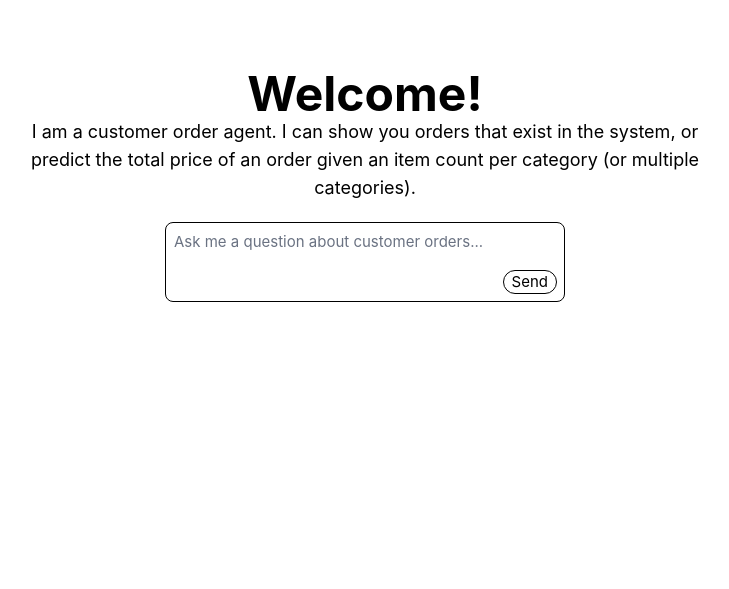
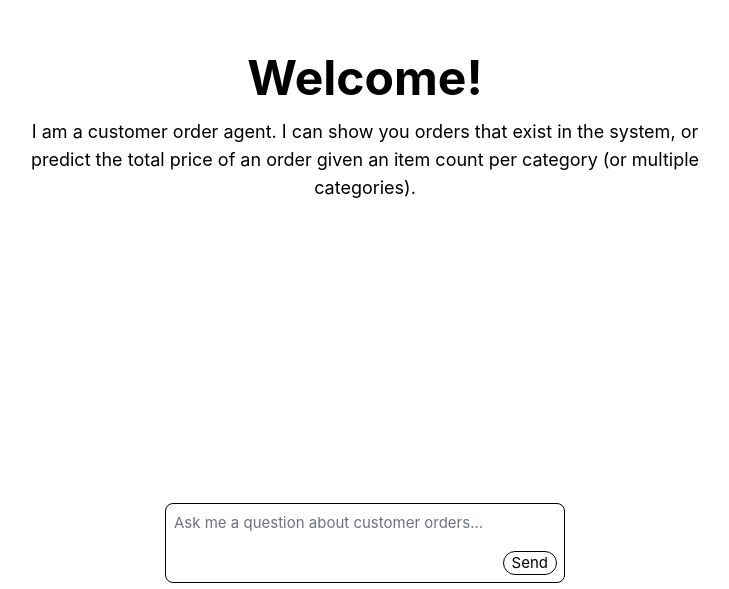
Before and after one commit to jtol04/CustomerOrderAgent, a React (Vite) app in the folder frontend/: page / in a window 1280 px wide. Shown: the part 211-800 px from the top of the page, without its empty margins (275-1004 px from the left). Built offline with nearby package versions, Linux system fonts and the light colour scheme.

Commit message:
added dynamic welcome message

```diff
--- a/frontend/src/App.tsx
+++ b/frontend/src/App.tsx
@@ -1,5 +1,6 @@
 import { useState } from 'react'
 import { ChatInput } from './components/chatbox'
+import { Welcome } from './components/welcome'
 import type { message } from "./interfaces/interfaces"
 import './App.css'
 
@@ -34,16 +35,12 @@ function App() {
 
 
   return (
-    <>
-      <section className="flex items-center justify-center content-center min-h-screen">
-        <div className="p-4">
-          <h1 className="text-center text-5xl font-bold">Welcome!</h1>
-          <p className="text-center text-lg mx-70">
-            I am a customer order agent. I can show you orders that exist
-            in the system, or predict the total price of an order given
-            an item count per category (or multiple categories).
-          </p>
+    <section className="flex flex-col min-h-screen">
+      <div className="flex flex-col justify-center flex-grow ">
+         {messages.length == 0 && <Welcome/>}
+      </div>
 
+      <div>
         <ChatInput
           question={question}
           setQuestion={setQuestion}
@@ -52,7 +49,8 @@ function App() {
         />
       </div>
     </section>
-    </>
+
+
   );
 }
 
--- /dev/null
+++ b/frontend/src/components/welcome.tsx
@@ -0,0 +1,12 @@
+export const Welcome = () => {
+    return (
+        <div>
+        <h1 className="text-center text-5xl font-bold">Welcome!</h1>
+          <p className="text-center text-lg mx-70 p-4">
+            I am a customer order agent. I can show you orders that exist
+            in the system, or predict the total price of an order given
+            an item count per category (or multiple categories).
+          </p>
+        </div>
+    );
+};
```
Lines whose indentation alone changed are shown as unchanged.
